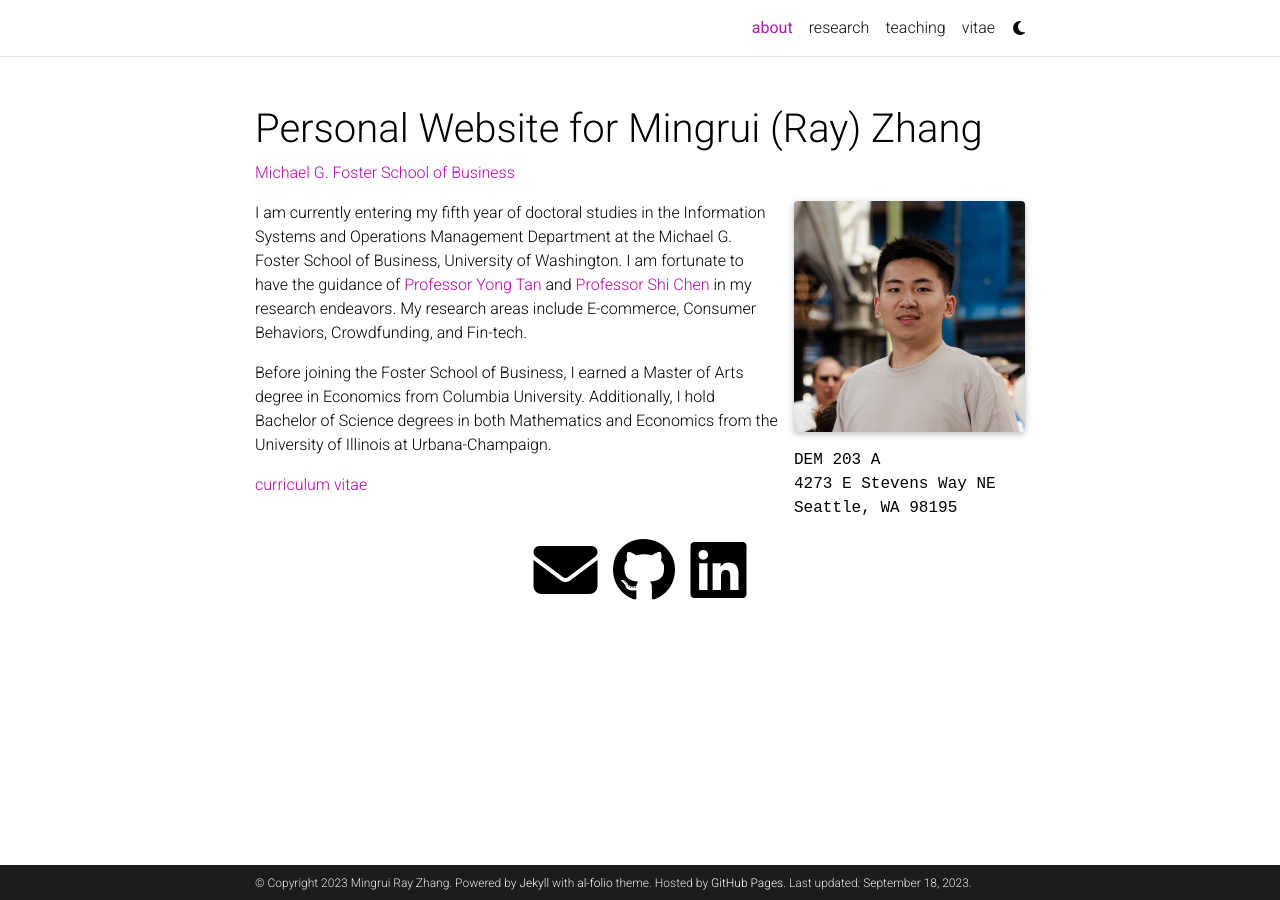
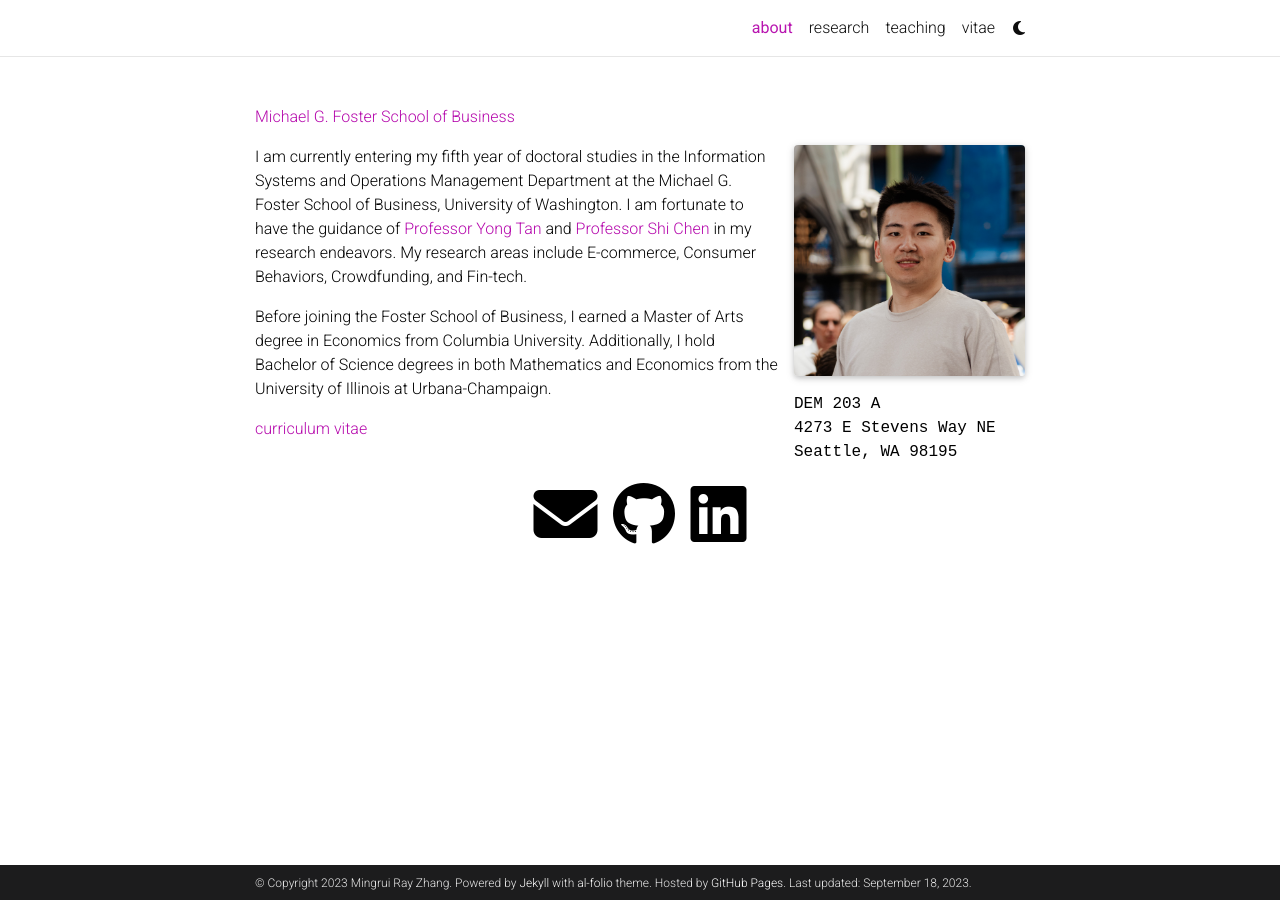
Before and after one commit to MingruiRayZhang/MingruiRayZhang.github.io, a Jekyll site: the page built from _pages/about.md, in a window 1280 px wide. Built offline with Jekyll 4.4.1, drawn with Linux system fonts in a browser that asks for light colours; comment, search, counter and statistics services are not loaded; a style sheet for code colours, icons or effects is not loaded.

Commit message:
Update _config.yml

```diff
--- a/_config.yml
+++ b/_config.yml
@@ -2,7 +2,7 @@
 # Site settings
 # -----------------------------------------------------------------------------
 
-title: Personal Website for Mingrui (Ray) Zhang # the website title (if blank, full name will be used instead)
+title: # the website title (if blank, full name will be used instead)
 first_name: Mingrui
 middle_name: Ray
 last_name: Zhang
```
